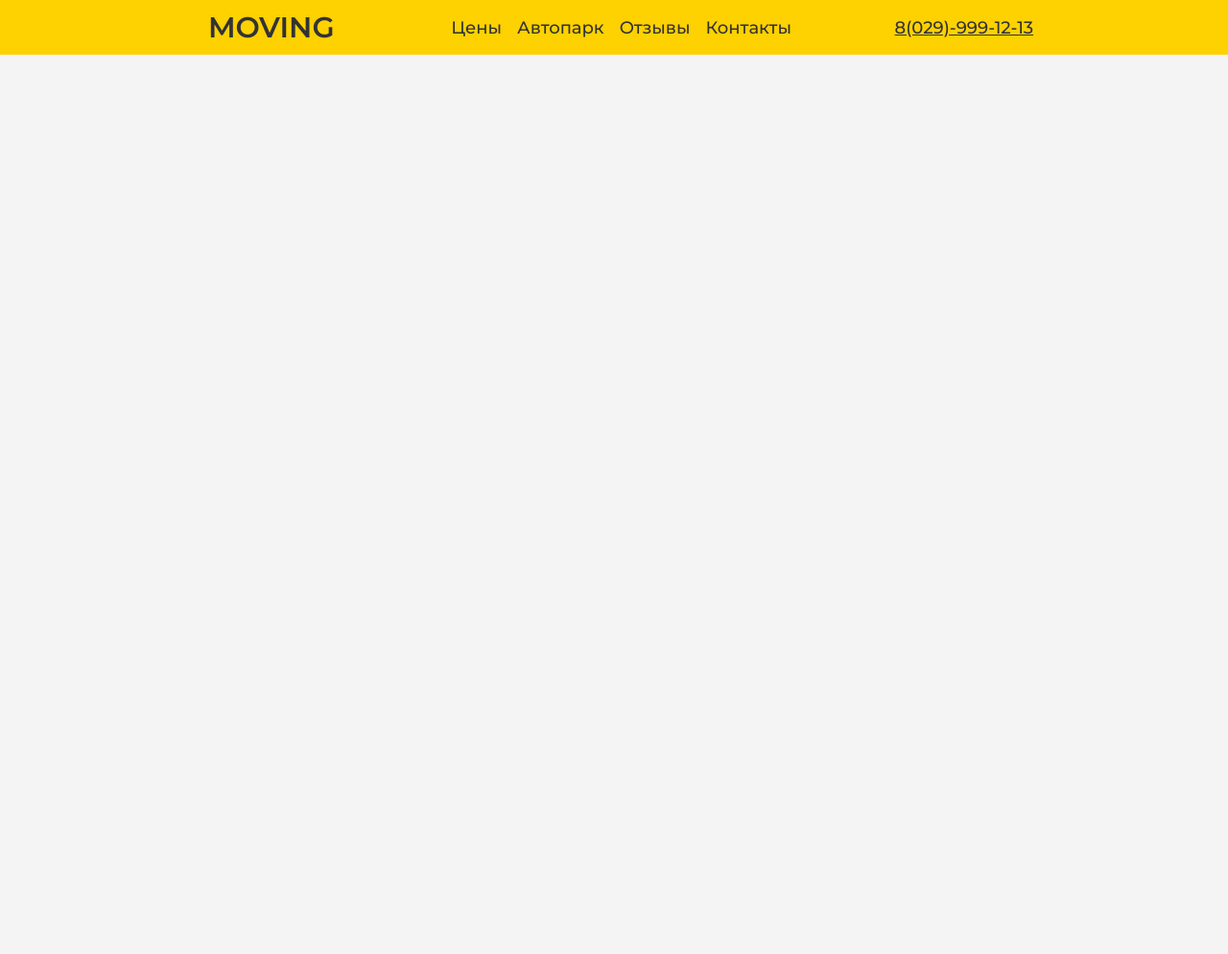
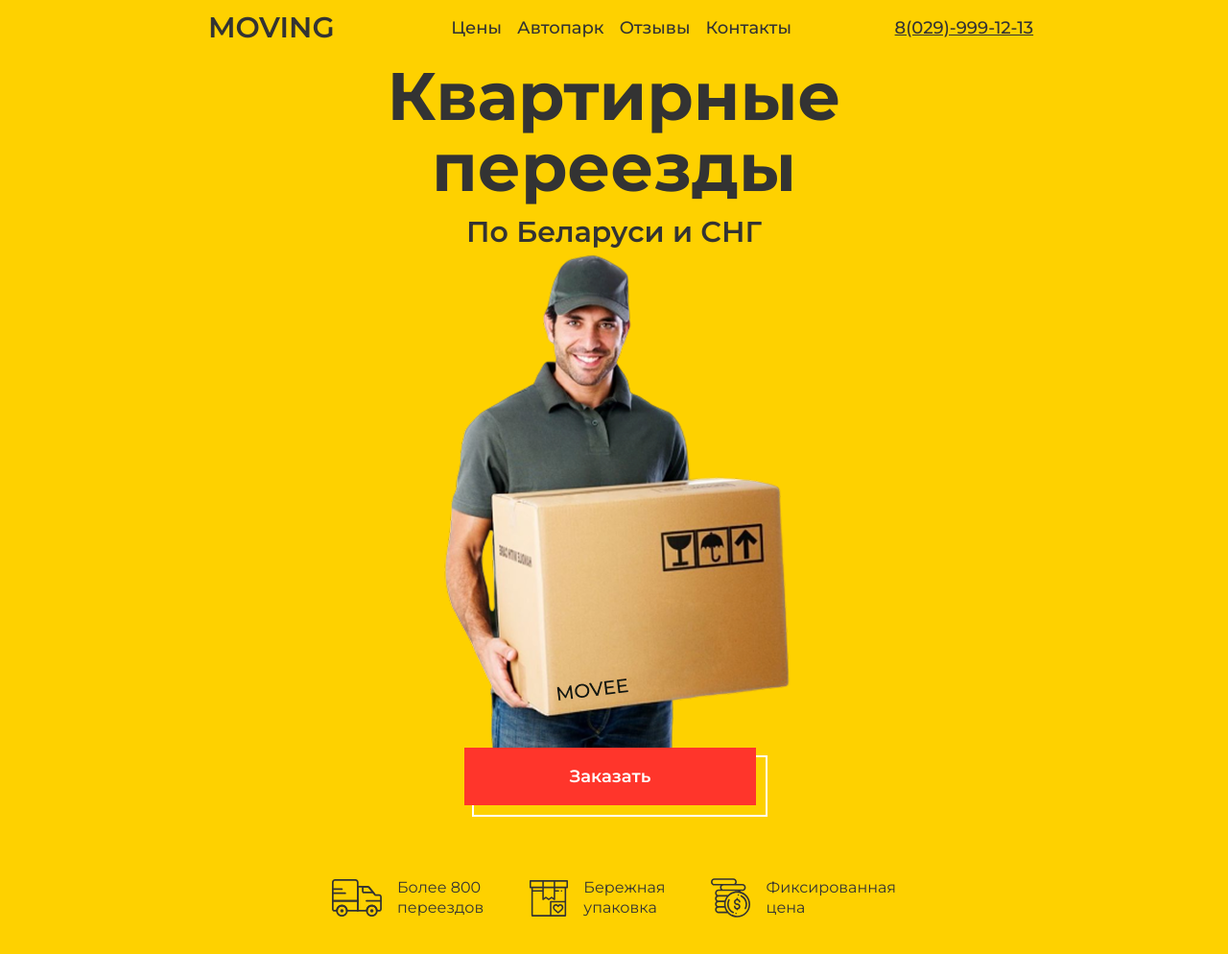
Before and after one commit to Gomziakoff/Landing-Page-Webdad, a plain HTML site: page index.html in a window 1280 px wide. Shown: the whole page at 96% size. Before the commit the page ends 800 px from the top, so only its background shows below. Drawn offline with Linux system fonts and the light colour scheme.

Commit message:
add banner

```diff
--- a/css/style.css
+++ b/css/style.css
@@ -1,12 +1,17 @@
 :root {
     --header-color: #FED100;
-    --text-color:#333333;
+    --hero-bg-color: #FED100;
+    --text-color: #333333;
+
+    --button-bg-color: #FF352B;
+    --button-active-bg-color: #FF772B;
+
 }
 
 html {
-  font-size: 100%;
-  font-family: "Montserrat", sans-serif;
-  color: var(--text-color);
+    font-size: 100%;
+    font-family: "Montserrat", sans-serif;
+    color: var(--text-color);
 }
 
 body {
@@ -16,6 +21,11 @@ body {
 }
 
 header {
+    position: fixed;
+    top: 0;
+    left: 0;
+    width: 100%;
+    z-index: 1000;
     background-color: var(--header-color);
 }
 
@@ -87,7 +97,7 @@ header {
     margin: 0;
     padding: 0;
     width: 100%;
-    gap:1rem;
+    gap: 1rem;
 }
 
 .header__nav a {
@@ -104,8 +114,7 @@ header {
 }
 
 @media screen and (max-width: 960px) {
-    .header__number
-    {
+    .header__number {
         display: none;
     }
 }
@@ -150,3 +159,212 @@ header {
         height: 19px;
     }
 }
+
+.main__hero {
+    padding-top: 4rem;
+    background-color: var(--hero-bg-color);
+    align-items: center;
+}
+
+.main__hero-container {
+    width: 68.3%;
+    margin: 0 auto;
+    display: grid;
+    grid-template-columns: 1fr 1fr;
+    gap: 2rem;
+    align-items: center;
+}
+
+@media screen and (max-width: 1300px) {
+    .main__hero-container {
+        width: 92%;
+        grid-template-columns: 1fr;
+        text-align: center;
+    }
+}
+
+@media screen and (max-width: 320px) {
+    .main__hero-container {
+        width: 100%;
+    }
+}
+
+.main__hero-title,
+.main__hero-text,
+.main__hero-button,
+.main__hero-features {
+    margin: 0;
+}
+
+.main__hero-left {
+    display: flex;
+    flex-direction: column;
+    gap: 2rem;
+}
+
+@media screen and (max-width: 1300px) {
+    .main__hero-left {
+        align-items: center;
+        text-align: center;
+        gap: 1rem;
+    }
+}
+
+.main__hero-title {
+    font-weight: 700;
+    font-size: 4.375rem;
+    line-height: 105%;
+    grid-area: title;
+}
+
+@media screen and (max-width: 768px) {
+    .main__hero-title {
+        font-size: 3.5rem;
+    }
+}
+
+@media screen and (max-width: 500px) {
+    .main__hero-title {
+        font-size: 1.75rem;
+    }
+}
+
+.main__hero-text {
+    font-weight: 600;
+    font-size: 1.875rem;
+    line-height: 100%;
+    grid-area: text;
+}
+
+@media screen and (max-width: 768px) {
+    .main__hero-text {
+        font-size: 2rem;
+        font-weight: 600;
+    }
+}
+
+@media screen and (max-width: 500px) {
+    .main__hero-text {
+        font-size: 1.125rem;
+    }
+}
+
+.main__hero-button {
+    position: relative;
+}
+
+
+.main__hero-button-link {
+    position: relative;
+    display: inline-flex;
+    justify-content: center;
+    align-items: center;
+    width: 304px;
+    height: 60px;
+    font-size: 1.125rem;
+    font-weight: 600;
+    color: white;
+    background-color: var(--button-bg-color, #333);
+    text-decoration: none;
+    border: none;
+    transform: translate(-4px, -4px);
+    box-sizing: border-box;
+    box-shadow:
+        10px 10px 0px 0px var(--hero-bg-color),
+        10px 10px 0px 2px white;
+    transition: 0.2s linear;
+}
+
+@media screen and (max-width: 768px) {
+    .main__hero-button-link {
+        width: 383px;
+        height: 76px;
+        font-size: 1.875rem;
+    }
+}
+
+@media screen and (max-width: 500px) {
+    .main__hero-button-link {
+        width: 292px;
+        height: 60px;
+        box-shadow: none;
+        transform: translate(0px, 0px);
+        font-size: 1.25rem;
+    }
+}
+
+.main__hero-button-link:hover {
+    background-color: var(--button-active-bg-color);
+    box-shadow:
+        10px 10px 0px 0px white,
+        10px 10px 0px 2px white;
+}
+
+@media screen and (max-width: 500px) {
+    .main__hero-button-link:hover {
+        background-color: var(--button-active-bg-color);
+        box-shadow: none;
+    }
+}
+
+.main__hero-features {
+    display: flex;
+    flex-direction: row;
+    justify-content: space-between;
+    align-items: center;
+    margin-top: 40px;
+    gap: 3rem;
+    grid-area: features;
+}
+
+@media screen and (max-width: 700px) {
+    .main__hero-features {
+        display: none;
+    }
+
+}
+
+.main__hero-feature {
+    gap: 1rem;
+    display: flex;
+    flex-direction: row;
+    align-items: center;
+    text-align: left;
+}
+
+.main__hero-feature p {
+    font-weight: 400;
+    font-size: 1rem;
+    line-height: 131%;
+}
+
+.main__hero-image {
+    display: flex;
+    align-items: center;
+    justify-content: center;
+}
+
+.main__hero-image-img {
+    max-width: 100%;
+}
+
+.main__hero-image-img1 {
+    display: none;
+}
+
+@media screen and (max-width: 1300px) {
+    .main__hero-image-img {
+        display: none;
+    }
+
+    .main__hero-image {
+        margin-top: -4rem;
+        margin-bottom: -2rem;
+        padding: 0;
+    }
+
+    .main__hero-image-img1 {
+        display: block;
+        max-width: 100%;
+    }
+}
--- a/index.html
+++ b/index.html
@@ -1,14 +1,17 @@
 <!DOCTYPE html>
 <html lang="ru">
+
 <head>
     <meta charset="UTF-8">
     <meta name="viewport" content="width=device-width, initial-scale=1.0">
     <title>MOVING</title>
     <link rel="preconnect" href="https://fonts.googleapis.com">
     <link rel="preconnect" href="https://fonts.gstatic.com" crossorigin>
-    <link href="https://fonts.googleapis.com/css2?family=Montserrat:ital,wght@0,100..900;1,100..900&display=swap" rel="stylesheet">
+    <link href="https://fonts.googleapis.com/css2?family=Montserrat:ital,wght@0,100..900;1,100..900&display=swap"
+        rel="stylesheet">
     <link rel="stylesheet" href="css/style.css">
 </head>
+
 <body>
     <header class="header">
         <div class="header__container">
@@ -33,5 +36,39 @@
             </div>
         </div>
     </header>
+    <main class="main">
+        <section class="main__hero">
+            <div class="main__hero-container">
+                <div class="main__hero-left">
+                    <p class="main__hero-title">Квартирные <br/> переезды</p>
+                    <p class="main__hero-text">По Беларуси и СНГ</p>
+                    <div class="main__hero-image">
+                        <img src="img/hero/bigHero.png" alt="Грузчик с коробкой" class="main__hero-image-img1">
+                    </div>
+                    <div class="main__hero-button">
+                        <a href="#" class="main__hero-button-link">Заказать</a>
+                    </div>
+                    <div class="main__hero-features">
+                        <div class="main__hero-feature">
+                            <img src="img/hero/truck.svg" alt="Машинка" class="main__hero-feature-img">
+                            <p class="main__hero-feature-text">Более 800 <br /> переездов</p>
+                        </div>
+                        <div class="main__hero-feature">
+                            <img src="img/hero/box.svg" alt="Коробка" class="main__hero-feature-img">
+                            <p class="main__hero-feature-text">Бережная <br /> упаковка</p>
+                        </div>
+                        <div class="main__hero-feature">
+                            <img src="img/hero/money.svg" alt="Стопка монет" class="main__hero-feature-img">
+                            <p class="main__hero-feature-text">Фиксированная <br /> цена</p>
+                        </div>
+                    </div>
+                </div>
+                <div class="main__hero-image">
+                    <img src="img/hero/hero.png" alt="Грузчик с коробкой" class="main__hero-image-img">
+                </div>
+            </div>
+        </section>
+    </main>
 </body>
+
 </html>
```
Also changed, not shown: img/hero/bigHero.png (added), img/hero/box.svg (added), img/hero/hero.png (added), img/hero/money.svg (added), img/hero/truck.svg (added).
